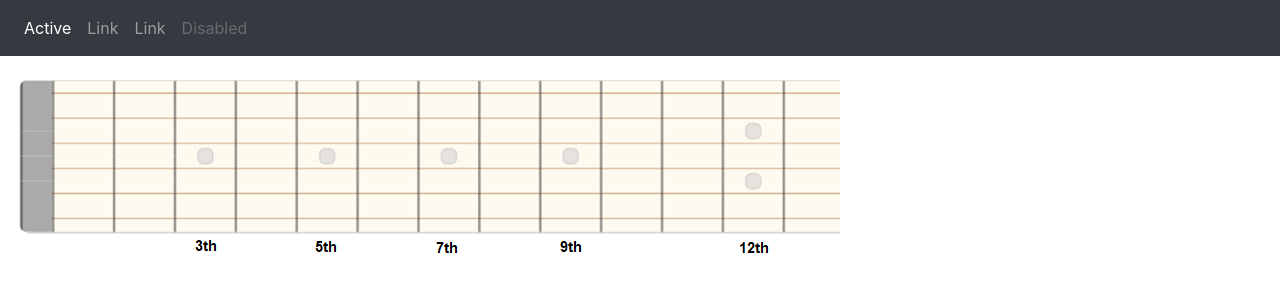
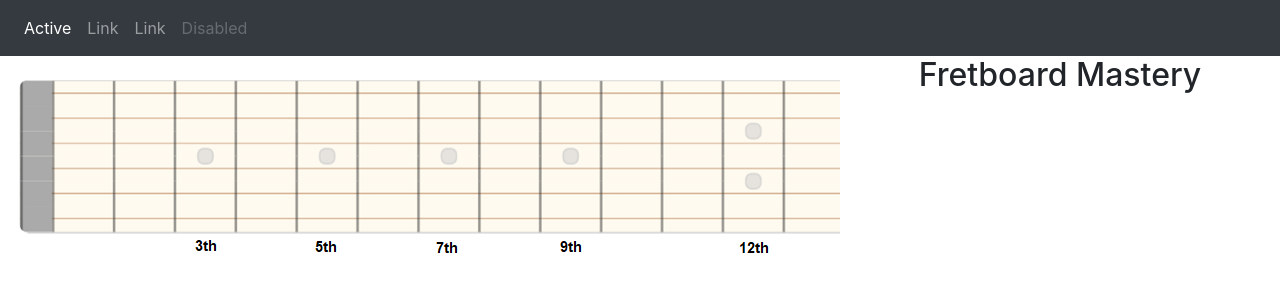
Before and after one commit to tikerola/guitar, a React (Create React App) app: page / in a window 1280 px wide. Shown: the top 300 px of the page. Built offline with nearby package versions, Linux system fonts and the light colour scheme.

Commit message:
right instructions for fretboard game

```diff
--- a/package.json
+++ b/package.json
@@ -9,6 +9,7 @@
     "bootstrap": "^4.5.0",
     "react": "^16.13.1",
     "react-dom": "^16.13.1",
+    "react-router-dom": "^5.2.0",
     "react-scripts": "3.4.1",
     "tone": "^13.8.25"
   },
--- a/src/App.js
+++ b/src/App.js
@@ -8,7 +8,12 @@ function App() {
   return (
     <div>
       <NavBar />
-      <Canvas />
+      <div className="d-flex flex-row justify-content-between">
+        <Canvas />
+        <div className="container mt-32">
+          <h2 className="text-center">Fretboard Mastery</h2>
+        </div>
+      </div>
     </div>
   );
 }
--- a/src/components/canvas/Canvas.js
+++ b/src/components/canvas/Canvas.js
@@ -24,21 +24,17 @@ export default function Canvas() {
 
     fretboard.onload = () => {
       ctx.drawImage(fretboard, 0, 0)
-
-
-      // for (const fret in fretboardPoints) {
-
-      //   if (isNote(fret) === 'A') {
-
-      //     drawNote(ctx, fretboardPoints[fret].x, fretboardPoints[fret].y, fretsToNotes[fret], 'yellow', 'red');
-      //     synth.triggerAttackRelease(pitches[fret], '4n')
-      //   }
-      // }
     }
 
   }, [])
 
   const isNote = fret => fretsToNotes[fret]
+
+  const drawBackgroundWithDelay = (ctx, ms) => {
+    setTimeout(() => {
+      ctx.drawImage(fretboardRef.current, 0, 0)
+    }, ms)
+  }
 
   const drawNote = (ctx, x, y, note, bgColor, color) => {
     ctx.beginPath();
@@ -66,6 +62,8 @@ export default function Canvas() {
       const synth = new Synth().toMaster()
       synth.triggerAttackRelease(pitches[fret], '4n')
       drawNote(ctx, fretboardPoints[fret].x, fretboardPoints[fret].y, fretsToNotes[fret], 'yellow', 'red');
+
+      drawBackgroundWithDelay(ctx, 500)
     }
   }
 
```
Also changed, not shown: 1 other file (tests, documents, lock files or other folders).
